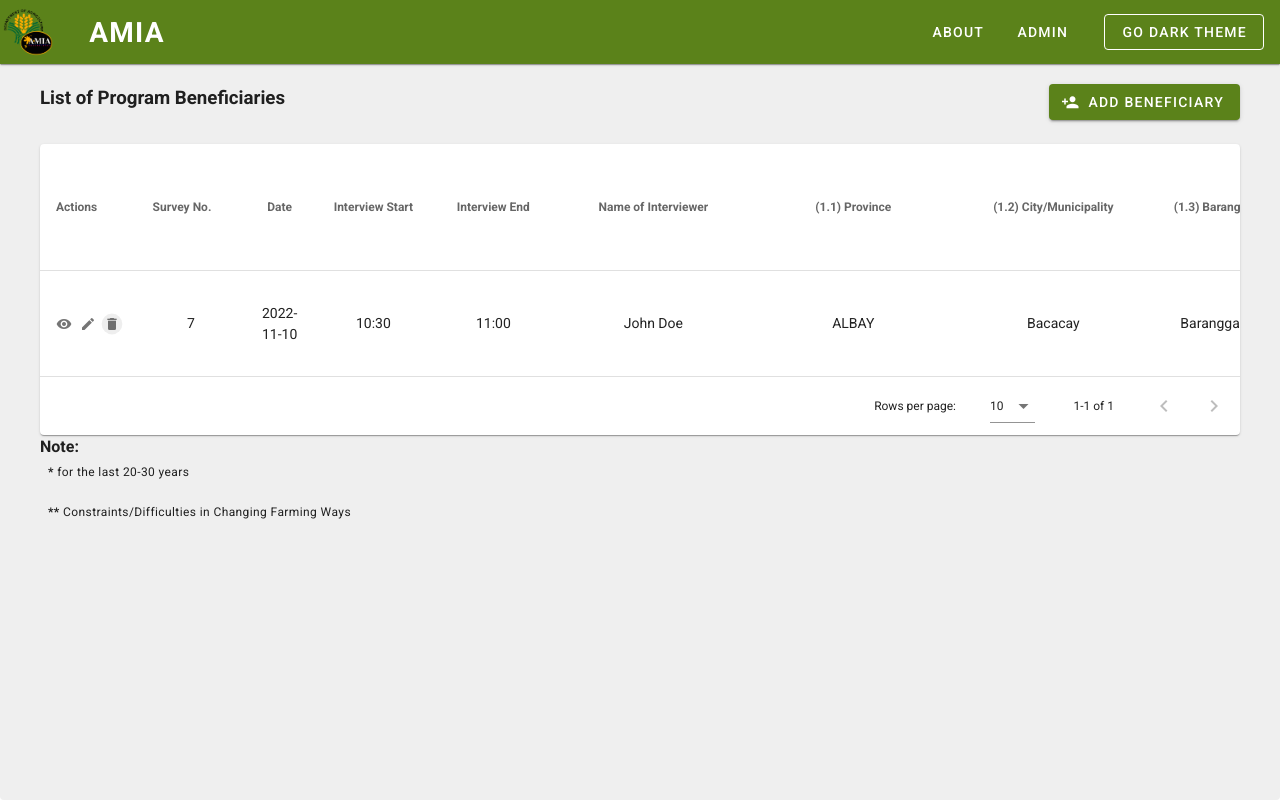
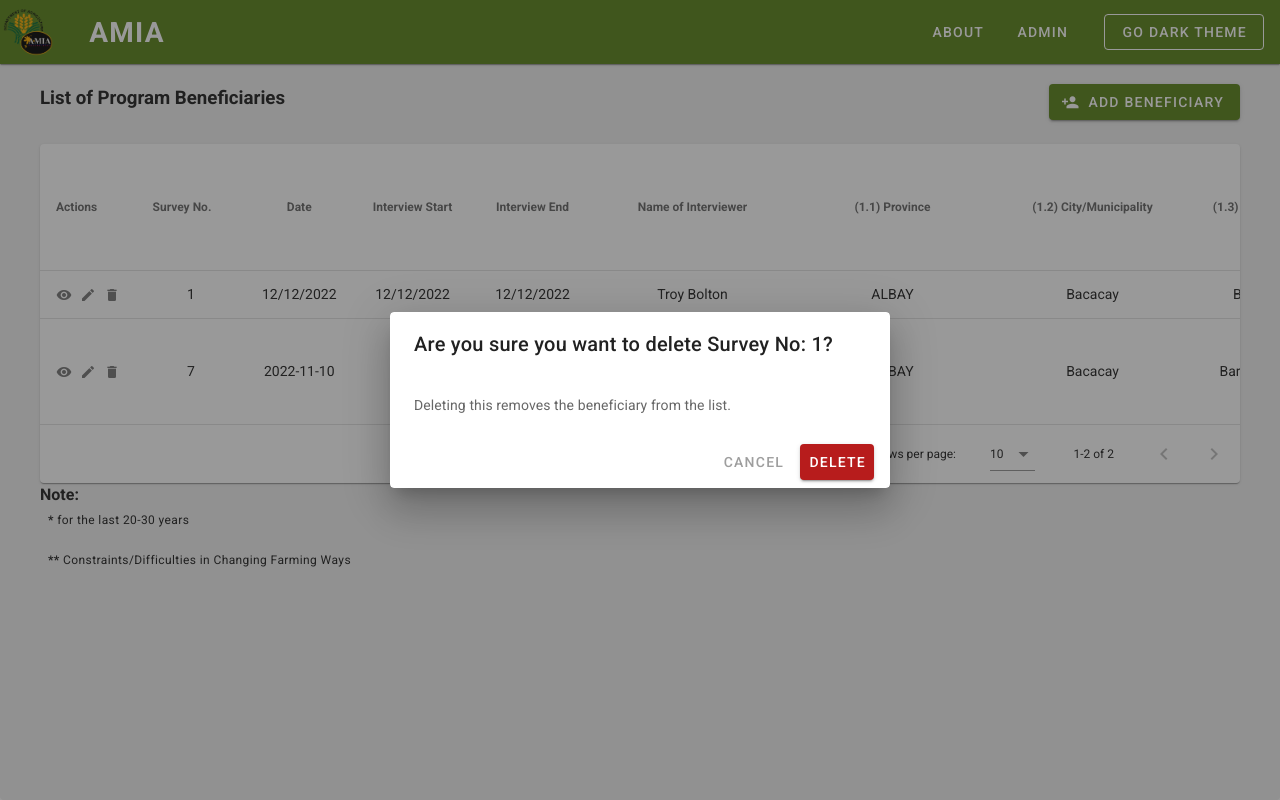
Before and after one commit to dilapitan/amia-program-beneficiaries, a Vue app in the folder client/: page /beneficiaries in a window 1280 px wide. Both pictures are taken after a click on the button 112 px from the left and 323 px from the top of the page. Built offline with nearby package versions, Linux system fonts and the light colour scheme.

Commit message:
Add UI delete

```diff
--- a/client/src/store/index.js
+++ b/client/src/store/index.js
@@ -13,17 +13,17 @@ export default new Vuex.Store({
   state: {
     user: null,
     beneficiaries: [
-      // {
-      //   surveyNo: 1,
-      //   date: new Date().toLocaleDateString(),
-      //   interviewStart: new Date().toLocaleDateString(),
-      //   interviewEnd: new Date().toLocaleDateString(),
-      //   nameOfInterviewer: 'Troy Bolton',
-      //   province: 'ALBAY',
-      //   cityOrMunicipality: 'Bacacay',
-      //   barangay: 'Brgy 1',
-      //   nameOfFarmer: 'Juan Magsasaka',
-      // },
+      {
+        surveyNo: 1,
+        date: new Date().toLocaleDateString(),
+        interviewStart: new Date().toLocaleDateString(),
+        interviewEnd: new Date().toLocaleDateString(),
+        nameOfInterviewer: 'Troy Bolton',
+        province: 'ALBAY',
+        cityOrMunicipality: 'Bacacay',
+        barangay: 'Brgy 1',
+        nameOfFarmer: 'Juan Magsasaka',
+      },
       // {
       //   surveyNo: 2,
       //   date: new Date().toLocaleDateString(),
@@ -267,62 +267,36 @@ export default new Vuex.Store({
         province: 'ALBAY',
         beneficiaries: [
           {
+            surveyNo: 1,
             province: 'ALBAY',
             cityOrMunicipality: 'Bacacay',
             barangay: 'Brgy 1',
             nameOfFarmer: 'Juan Magsasaka',
           },
           {
+            surveyNo: 7,
             province: 'ALBAY',
             cityOrMunicipality: 'Bacacay',
-            barangay: 'Brgy 3',
-            nameOfFarmer: 'Sisa Magsasaka',
+            barangay: 'Baranggay',
+            nameOfFarmer: 'Ani Magsika',
           },
         ],
       },
       {
         province: 'CAMARINES NORTE',
-        beneficiaries: [
-          {
-            province: 'CAMARINES NORTE',
-            cityOrMunicipality: 'Capalonga',
-            barangay: 'Brgy 1',
-            nameOfFarmer: 'Pedro Magsasaka',
-          },
-        ],
+        beneficiaries: [],
       },
       {
         province: 'CAMARINES SUR',
-        beneficiaries: [
-          {
-            province: 'CAMARINES SUR',
-            cityOrMunicipality: 'Bombon',
-            barangay: 'Brgy 2',
-            nameOfFarmer: 'Florantina Magsasaka',
-          },
-        ],
+        beneficiaries: [],
       },
       {
         province: 'CATANDUANES',
-        beneficiaries: [
-          {
-            province: 'CATANDUANES',
-            cityOrMunicipality: 'Masbate City',
-            barangay: 'Brgy 2',
-            nameOfFarmer: 'Berto Magsasaka',
-          },
-        ],
+        beneficiaries: [],
       },
       {
         province: 'MASBATE',
-        beneficiaries: [
-          {
-            province: 'MASBATE',
-            cityOrMunicipality: 'Panganiban',
-            barangay: 'Brgy 5',
-            nameOfFarmer: 'Lusiang Magsasaka',
-          },
-        ],
+        beneficiaries: [],
       },
       {
         province: 'SORSOGON',
--- a/client/src/views/BeneficiariesView.vue
+++ b/client/src/views/BeneficiariesView.vue
@@ -29,6 +29,27 @@
         </div>
       </template>
     </v-data-table>
+
+    <v-dialog v-model="dialogDelete" max-width="500px">
+      <v-card>
+        <v-card-title class="text-h6">
+          Are you sure you want to delete Survey No:
+          {{ deletedItem.surveyNo }}?
+        </v-card-title>
+
+        <br />
+
+        <v-card-subtitle>
+          Deleting this removes the beneficiary from the list.
+        </v-card-subtitle>
+
+        <v-card-actions>
+          <v-spacer></v-spacer>
+          <v-btn color="grey" text @click="closeDelete">Cancel</v-btn>
+          <v-btn color="error" @click="deleteItemConfirm">Delete</v-btn>
+        </v-card-actions>
+      </v-card>
+    </v-dialog>
 
     <strong>Note:</strong>
     <div>
@@ -1099,10 +1120,20 @@ export default {
       },
     ],
     beneficiaries: [],
+    dialogDelete: false,
+    deletedIndex: -1,
+    deletedItem: {},
+    updatedBeneficiariesPerProvince: [],
   }),
 
   created() {
     this.initialize()
+  },
+
+  watch: {
+    dialogDelete(val) {
+      val || this.closeDelete()
+    },
   },
 
   methods: {
@@ -1133,16 +1164,58 @@ export default {
     },
 
     deleteItem(item) {
-      console.log('item:', item)
+      // console.log('item:', item)
+      this.deletedIndex = this.beneficiaries.indexOf(item)
+      this.deletedItem = Object.assign({}, item)
+
+      const provinceWithBeneficiaries =
+        this.$store.state.beneficiariesPerProvince.find(
+          (provinceWithBeneficiary) =>
+            provinceWithBeneficiary.province === item.province
+        )
+
+      const filteredBeneficiaries =
+        provinceWithBeneficiaries.beneficiaries.filter((beneficiary) => {
+          if (beneficiary.surveyNo !== item.surveyNo) return beneficiary
+        })
+
+      const _updatedBeneficiariesPerProvince =
+        this.$store.state.beneficiariesPerProvince.map(
+          (provinceWithBeneficiary) => {
+            if (provinceWithBeneficiary.province === item.province) {
+              provinceWithBeneficiary.beneficiaries = filteredBeneficiaries
+            }
+            return provinceWithBeneficiary
+          }
+        )
+
+      this.updatedBeneficiariesPerProvince = _updatedBeneficiariesPerProvince
+
+      this.dialogDelete = true
     },
 
     deleteItemConfirm() {
+      const updatedBeneficiaries = this.beneficiaries.splice(
+        this.deletedIndex,
+        1
+      )
+      this.$store.dispatch('setBeneficiariesAction', updatedBeneficiaries)
+      this.$store.dispatch(
+        'setBeneficiaryPerProvinceAction',
+        this.updatedBeneficiariesPerProvince
+      )
+
       this.closeDelete()
     },
 
-    close() {},
-
-    closeDelete() {},
+    closeDelete() {
+      this.dialogDelete = false
+      this.$nextTick(() => {
+        this.deletedItem = Object.assign({}, {})
+        this.deletedIndex = -1
+        this.updatedBeneficiariesPerProvince = []
+      })
+    },
   },
 }
 </script>
```
